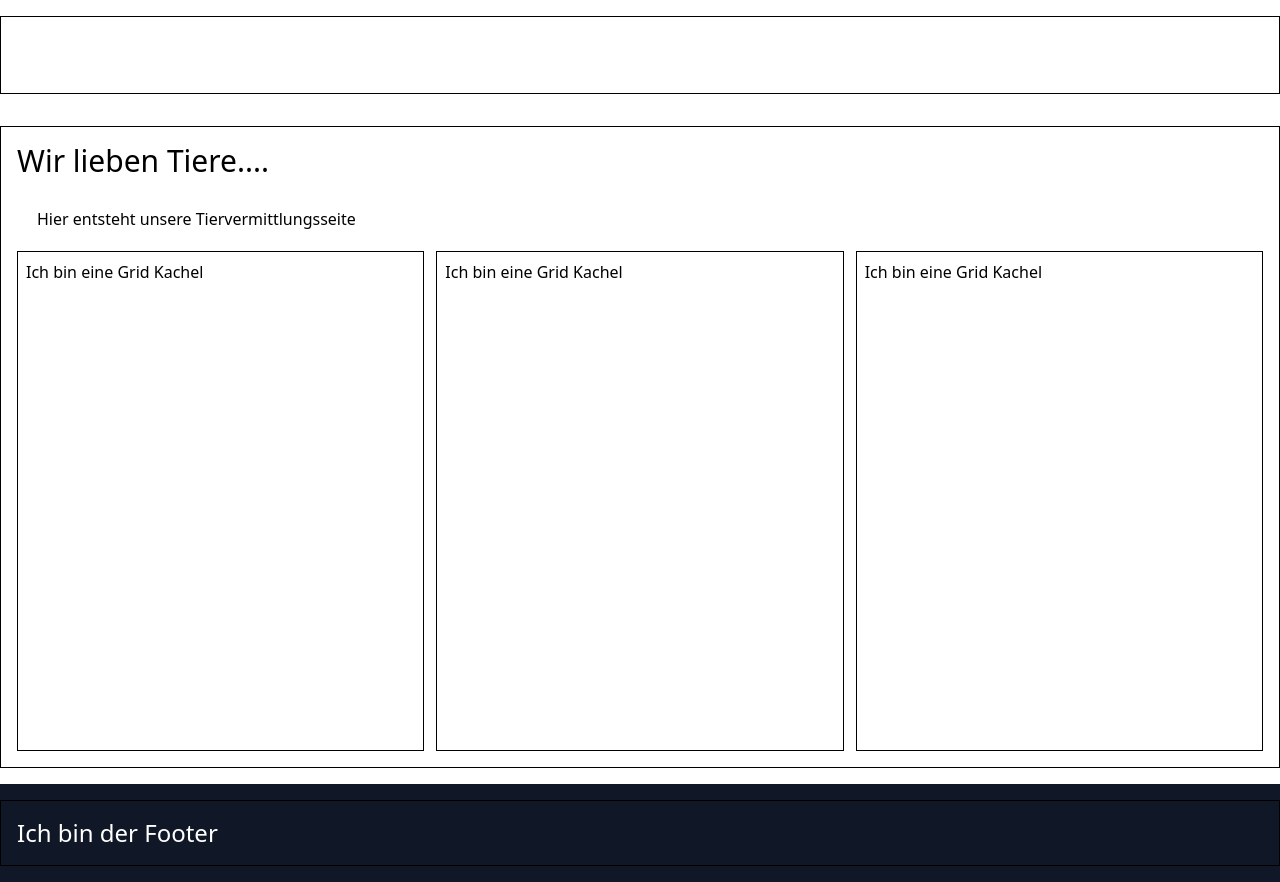
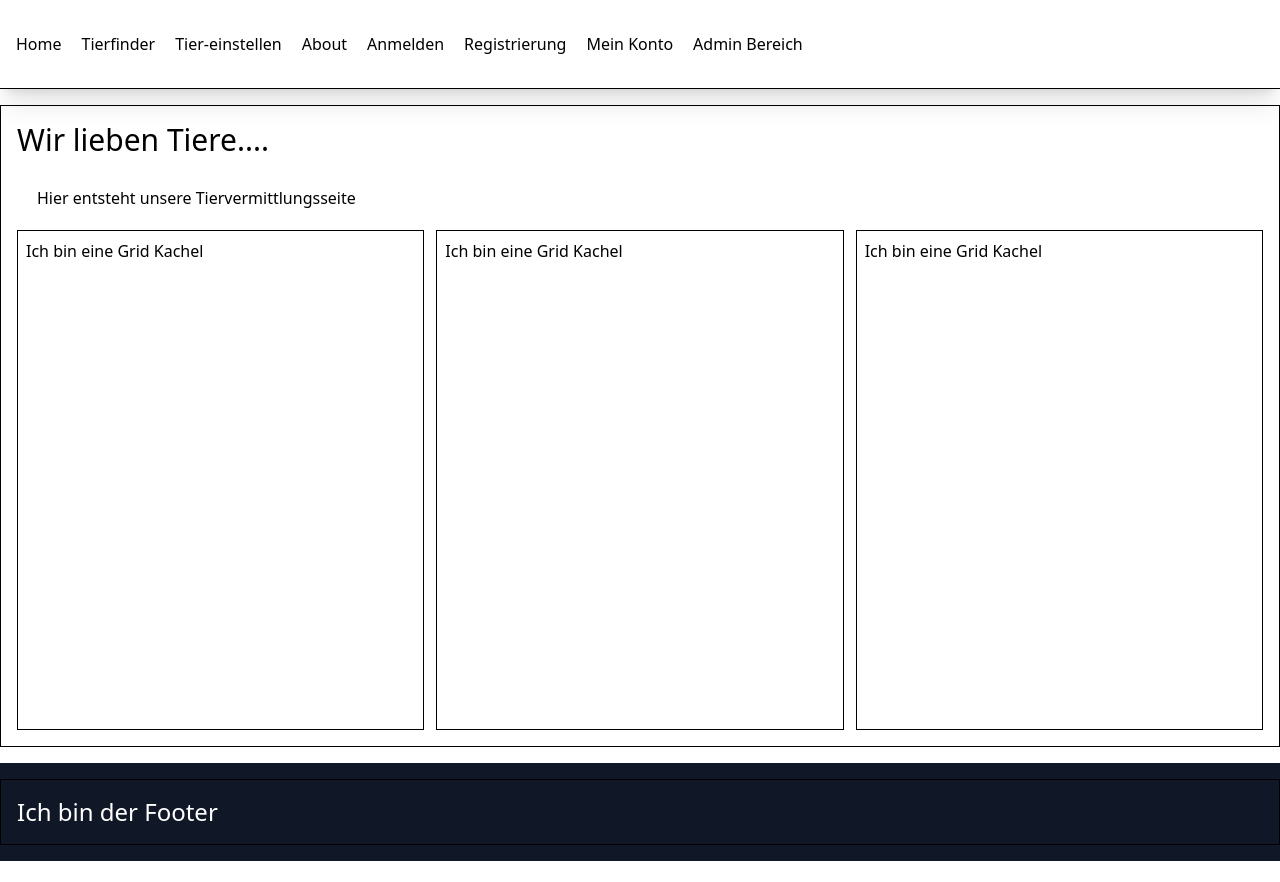
Before and after one commit to kaktusgarten/tiervermittlung, a React (Vite) app in the folder frontend/: page / in a window 1280 px wide. After the commit the page ends 861 px from the top, so only its background shows below. Built offline with nearby package versions, Linux system fonts and the light colour scheme.

Commit message:
Alle Seiten und Header erstellt und Daisy UI installiert

```diff
--- a/frontend/index.html
+++ b/frontend/index.html
@@ -1,5 +1,5 @@
 <!DOCTYPE html>
-<html lang="de" data-theme="dark">
+<html lang="de" data-theme="light">
   <head>
     <meta charset="UTF-8" />
     <link rel="icon" type="image/svg+xml" href="/vite.svg" />
--- a/frontend/package.json
+++ b/frontend/package.json
@@ -32,6 +32,7 @@
     "sass": "^1.93.2",
     "typescript": "~5.9.3",
     "typescript-eslint": "^8.45.0",
-    "vite": "^7.1.7"
+    "vite": "^7.1.7",
+    "daisyui": "^5.1.30"
   }
 }
--- a/frontend/src/App.css
+++ b/frontend/src/App.css
@@ -1,2 +1,27 @@
 @import "tailwindcss";
+
+@plugin "daisyui" {
+  themes: light --default;
+}
+@plugin "daisyui/theme" {
+  name: "light";
+  default: true;
+  --color-primary: #000000;
+  --color-primary-content: #fff;
+  --color-secondary: teal;
+  --color-secondary-content: #fff;
+  --color-base: oklch(20% 0.05 240);
+  --color-base-content: #000;
+}
+@plugin "daisyui/theme" {
+  name: "dark";
+  default: true;
+  --color-primary: #000;
+  --color-primary-content: #fff;
+  --color-secondary: teal;
+  --color-secondary-content: #fff;
+  --color-base: oklch(20% 0.05 240);
+  --color-base-content: #fff;
+}
+
 @import "./styles/index.css";
--- a/frontend/src/components/Header.tsx
+++ b/frontend/src/components/Header.tsx
@@ -4,19 +4,28 @@ export default function Header() {
   return (
     <>
       <header className="p-4">
-        <nav className="pt-5">
-          <ul className="flex gap-5 text-white">
+        <nav className="">
+          <ul className="flex gap-5 text-black">
             <li>
               <NavLink to="/">Home</NavLink>
+            </li>
+            <li>
+              <NavLink to="/tier-suchen">Tierfinder</NavLink>
+            </li>
+            <li>
+              <NavLink to="/tier-einstellen">Tier-einstellen</NavLink>
             </li>
             <li>
               <NavLink to="/about">About</NavLink>
             </li>
             <li>
-              <LoginModal />
+              <NavLink to="/login">Anmelden</NavLink>
             </li>
             <li>
               <NavLink to="/registrierung">Registrierung</NavLink>
+            </li>
+            <li>
+              <NavLink to="/mein-konto">Mein Konto</NavLink>
             </li>
             <li>
               <NavLink to="/admin-bereich">Admin Bereich</NavLink>
--- a/frontend/src/components/LoginForm.tsx
+++ b/frontend/src/components/LoginForm.tsx
@@ -1,8 +1,12 @@
 import { Link, useNavigate } from "react-router";
-import { useActionState } from "react";
+import { useActionState, use } from "react";
+import { GesamtseitenContext } from "../context/GesamtseitenContext";
 
 export default function LoginForm() {
   const navigate = useNavigate();
+
+  const { setMyToken } = use(GesamtseitenContext);
+
   //
   //
   // FORM ACTION **********************************************
@@ -21,8 +25,15 @@ export default function LoginForm() {
       await new Promise((resolve) => {
         setTimeout(resolve, 1000);
       });
+
+
+      setMyToken("MeinTollerToken");
+      console.log("Token gesetzt");
+
       // Close Modal!
-      (document.getElementById("loginModal") as HTMLDialogElement | null)?.close();
+      (
+        document.getElementById("loginModal") as HTMLDialogElement | null
+      )?.close();
 
       // Alles gut, Tschüss..
       navigate("/");
--- a/frontend/src/layouts/MainLayout.tsx
+++ b/frontend/src/layouts/MainLayout.tsx
@@ -5,8 +5,8 @@ export default function MainLayout() {
   return (
     <>
       <div className="page flex flex-col min-h-screen">
-        <div className="py-4 sticky top-0">
-          <div className="container m-auto border">
+        <div className="py-4 sticky top-0 bg-white border-b shadow-xl z-100">
+          <div className="container m-auto">
             <Header></Header>
           </div>
         </div>
--- a/frontend/src/layouts/ProtectedLayout.tsx
+++ b/frontend/src/layouts/ProtectedLayout.tsx
@@ -10,7 +10,7 @@ export default function ProtectedLayout() {
 
   useEffect(() => {
     if (!token) {
-      alert(
+      console.log(
         "Erst anmelden! Dieser Bereich ist geschützt. Siehe 'ProdectedLayout.tsx' Datei"
       );
       navigate("/login");
```
